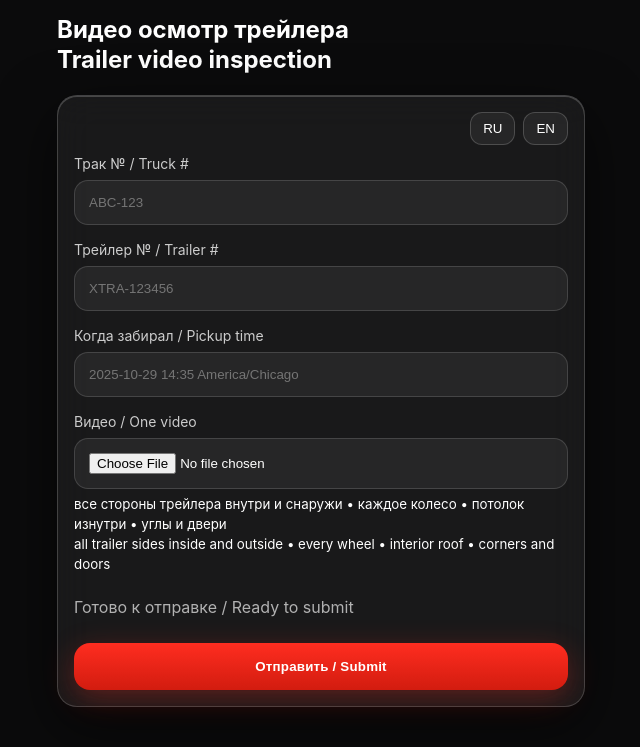
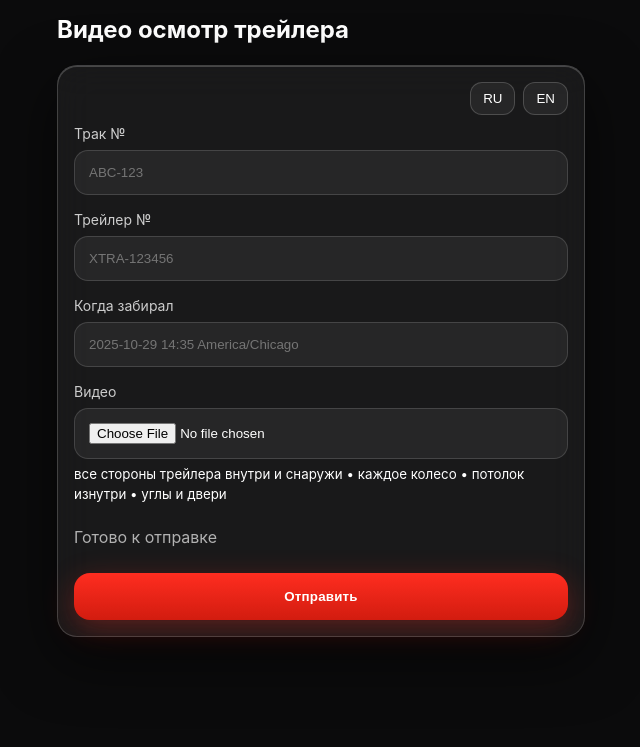
Before and after one commit to danmiller22/X, a plain HTML site: page index.html in a window 1280 px wide. Shown: the part 41-788 px from the top of the page, without its empty margins (319-959 px from the left). Drawn offline with Linux system fonts and the light colour scheme; a script that the page names is missing.

Commit message:
Update index.html

```diff
--- a/index.html
+++ b/index.html
@@ -3,7 +3,7 @@
 <head>
   <meta charset="utf-8">
   <meta name="viewport" content="width=device-width, initial-scale=1, viewport-fit=cover">
-  <title>Видео осмотр трейлера / Trailer video inspection</title>
+  <title>Видео осмотр трейлера</title>
   <link rel="preload" href="public/style.css" as="style">
   <link rel="stylesheet" href="public/style.css">
   <style>
@@ -29,7 +29,7 @@
   <main class="container">
     <header class="hdr">
       <img src="assets/logo.svg" alt="XtraLease" style="width:96px;opacity:.85">
-      <h1 id="title">Видео осмотр трейлера<br><span id="subtitle">Trailer video inspection</span></h1>
+      <h1 id="title">Видео осмотр трейлера</h1>
     </header>
 
     <section class="card">
@@ -40,37 +40,34 @@
 
       <form id="form" class="form" novalidate>
         <label class="field">
-          <span id="labelTruck">Трак № / Truck #</span>
+          <span id="labelTruck">Трак №</span>
           <input id="truck" type="text" placeholder="ABC-123" required pattern="[A-Za-z0-9\-]{3,15}">
         </label>
 
         <label class="field">
-          <span id="labelTrailer">Трейлер № / Trailer #</span>
+          <span id="labelTrailer">Трейлер №</span>
           <input id="trailer" type="text" placeholder="XTRA-123456" required pattern="[A-Za-z0-9\-]{3,15}">
         </label>
 
         <label class="field">
-          <span id="labelPickup">Когда забирал / Pickup time</span>
+          <span id="labelPickup">Когда забирал</span>
           <input id="pickup" type="text" placeholder="2025-10-29 14:35 America/Chicago" required>
         </label>
 
         <label class="field">
-          <span id="labelVideo">Видео / One video</span>
+          <span id="labelVideo">Видео</span>
           <input id="video" type="file" accept="video/*" capture required>
-          <small id="hint">
-            все стороны трейлера внутри и снаружи • каждое колесо • потолок изнутри • углы и двери<br>
-            all trailer sides inside and outside • every wheel • interior roof • corners and doors
-          </small>
+          <small id="hint">все стороны трейлера внутри и снаружи • каждое колесо • потолок изнутри • углы и двери</small>
         </label>
 
         <div id="thumb" class="thumb hidden">
           <img id="thumbImg" alt="preview" style="display:block;width:100%">
         </div>
 
-        <div id="status" class="status">Готово к отправке / Ready to submit</div>
+        <div id="status" class="status">Готово к отправке</div>
 
         <div class="sticky">
-          <button id="submitBtn" class="btn primary" type="submit">Отправить / Submit</button>
+          <button id="submitBtn" class="btn primary" type="submit">Отправить</button>
         </div>
       </form>
     </section>
```
